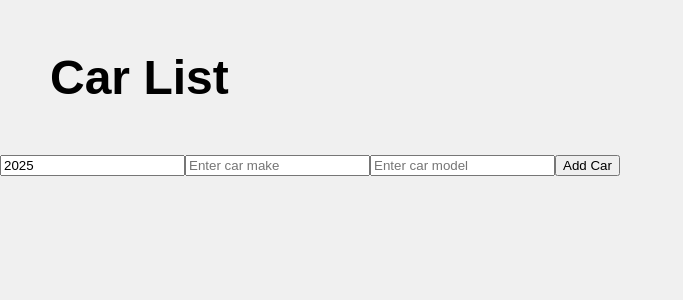
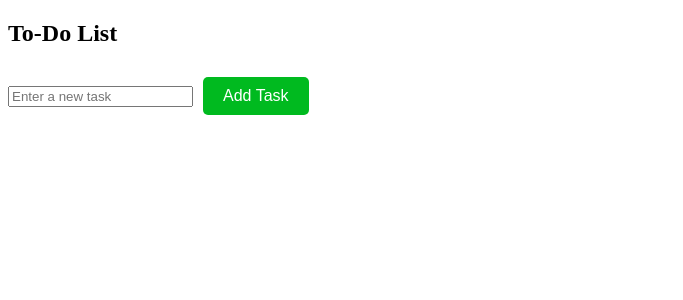
Before and after one commit to Tinbit-Tech/my-react-app, a React (Vite) app: page / in a window 1280 px wide. Shown: the top 300 px of the page, without its empty margins (0-683 px from the left). Built offline with nearby package versions, Linux system fonts and the light colour scheme.

Commit message:
useState for To-Do-List that organize your schedule and you can up and dawn you to-do-list

```diff
--- a/src/App.jsx
+++ b/src/App.jsx
@@ -1,7 +1,7 @@
-import UpdateByParametrs from './UpdateByParametrs.jsx';
+import ToDoList from './ToDoList.jsx';
 function App() {
   return(
-    <UpdateByParametrs />
+    <ToDoList />
   );
 }
 
--- /dev/null
+++ b/src/ToDoList.jsx
@@ -0,0 +1,64 @@
+import React, { useState } from 'react';
+function ToDoList() {
+    const [tasks, setTasks] = useState([]);
+    const [newTask, setNewTask] = useState("");
+
+    function handleInputChange(event) {
+        setNewTask(event.target.value);
+    }
+
+    function AddTask() {
+        if (newTask.trim() !== "") {
+            setTasks([...tasks, newTask]);
+            setNewTask(""); // Clear the input field
+        }
+    }
+
+    function RemoveTask(index) {
+        setTasks(tasks.filter((_, i) => i !== index));
+    }
+    function moveTaskUp(index) {
+        if (index > 0) {
+            const newTasks = [...tasks];
+            [newTasks[index - 1], newTasks[index]] = [newTasks[index], newTasks[index - 1]];
+            setTasks(newTasks);
+        }
+    }
+    function moveTaskDown(index) {
+        if (index < tasks.length - 1) {
+            const newTasks = [...tasks];
+            [newTasks[index + 1], newTasks[index]] = [newTasks[index], newTasks[index + 1]];
+            setTasks(newTasks);
+        }
+    }
+
+    return (
+        <><div>
+            <h2>To-Do List</h2>
+            <ul>
+                {tasks.map((task, index) => (
+                    <li key={index} onClick={() => RemoveTask(index)}>
+                        {task}
+                    </li>
+                ))}
+            </ul>
+            <input
+                type="text"
+                value={newTask}
+                onChange={handleInputChange}
+                placeholder="Enter a new task" />
+            <button className='add-button' onClick={AddTask}>Add Task</button>
+        </div><ol>
+                {tasks.map((task, index) => (
+                    <li key={index}>
+                       <span className='task'>{task}</span>
+                        <button className='remove-button' onClick={() => RemoveTask(index)}>Remove</button>
+                        <button className='move-button' onClick={() => moveTaskUp(index)}>Move Up</button>
+                        <button className='move-button' onClick={() => moveTaskDown(index)}>Move Down</button>
+                    </li>
+                ))}
+            </ol></>
+
+    );
+}
+export default ToDoList;
--- a/src/index.css
+++ b/src/index.css
@@ -1,48 +1,40 @@
-body{
-    margin: 0;
-    padding: 0;
-    box-sizing: border-box;
-    font-family: Arial, Helvetica, sans-serif;
-    background-color: #f0f0f0;}
-    .color-picker{
+ToDoList{
     display: flex;
     flex-direction: column;
     align-items: center;
+    font-family: Arial, Helvetica, sans-serif;
+    margin-top: 100px;
 
 }
-    h2{
-        margin: 50px;
-        font-size: 3rem;
-
+h1{
+    font-size: 2.5rem;
+    margin-bottom: 20px;
 }
-    .color-display{
-        width: 300px;
-        height: 300px;
-        border-radius: 50%;
-        margin-bottom: 20px;
-        border: 2px solid #000;
-        display: flex;
-        justify-content: center;
-        align-items: center;
-        border-radius: 2px;
-        transition:  0.25s ease;
-
-
-    }
-    .color-display p{
-        font-size: 2rem;
-        color: #646464;
-        font-weight: bold;
-    }
-    label{
-        font-size: 1.5rem;
-        margin-bottom: 10px;
-    }
-    input[type="color"]{
-        width: 75px;
-        height: 50px;
+button{
+    padding: 10px 20px;
+    background-color: #ff0101;
+    color: white;
     border: none;
     border-radius: 5px;
     cursor: pointer;
-        transition: 0.25s ease;
+    font-size: 1rem;
+    margin: 10px;
 }
+.add-button{
+    background-color: #00ba1f;
+    margin-bottom: 20px;
+}
+.add-button:hover{
+    background-color: #3c484b;
+    color: white;
+}
+.move-button{
+    background-color: #3bc770;
+    color: black;
+}
+.move-button:hover{
+    background-color: #d4d4d4;
+}
+.text{
+    flex: 1;
+}
```
Lines whose indentation alone changed are shown as unchanged.
